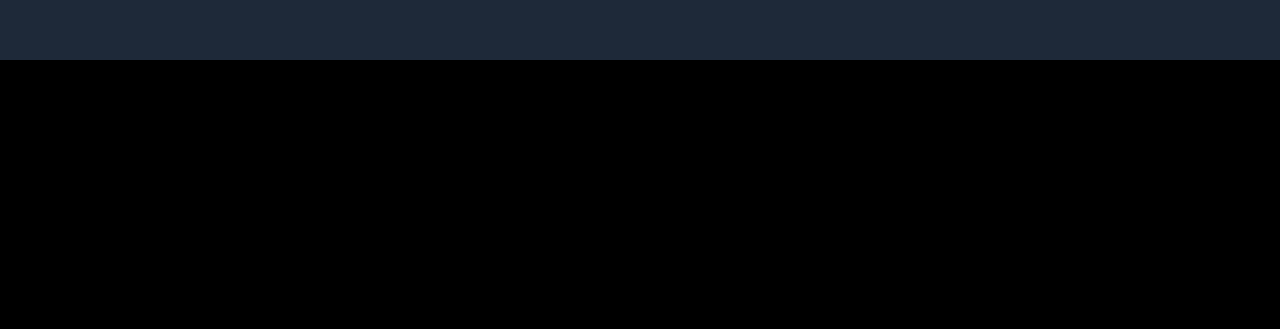
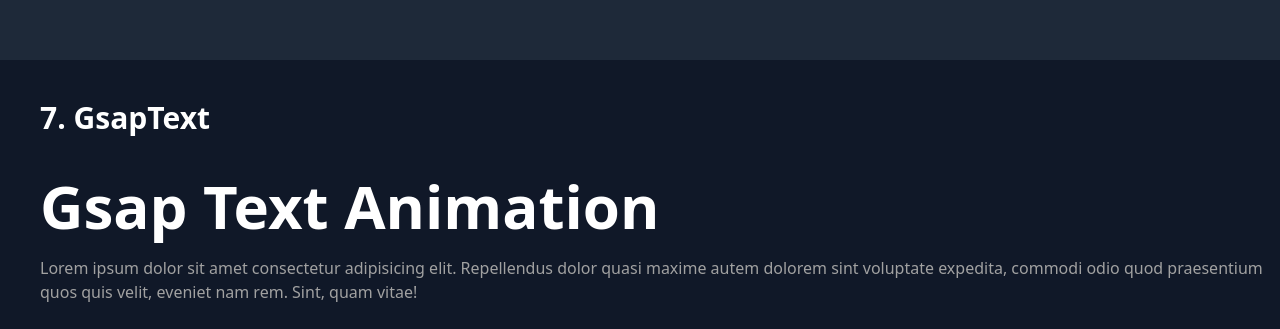
Before and after one commit to kaushalyabm5/GSAP-Project-Practice, a React app: page / in a window 1280 px wide. Shown: the part 2468-2797 px from the top of the page. Before the commit the page ends 2528 px from the top, so only its background shows below. Built offline with nearby package versions, Linux system fonts and the light colour scheme; the HTML template or start-up script is replaced by a standard one.

Commit message:
GsapText Animations

```diff
--- a/src/App.jsx
+++ b/src/App.jsx
@@ -5,6 +5,7 @@
 import GsapTimeLine from './components/GsapTimeLine'
 import GsapStagger from './components/GsapStagger'
 import GsapScrollTrigger from './components/GsapScrollTrigger'
+import GsapText from './components/GsapText'
 
 const App = () => {
   return (
@@ -15,6 +16,7 @@
       <GsapTimeLine />
       <GsapStagger />
       <GsapScrollTrigger />
+      <GsapText />
     </div>
   )
 }
--- /dev/null
+++ b/src/components/GsapText.jsx
@@ -0,0 +1,36 @@
+import { useGSAP } from '@gsap/react'
+import gsap from 'gsap'
+
+const GsapText = () => {
+
+    useGSAP(() => {
+        gsap.to('#text', {
+            ease: 'power1.inOut',
+            opacity: 1,
+            y: 0,
+        });
+
+        gsap.fromTo('.para', {
+            opacity: 0,
+            y: 20
+        }, {
+            opacity: 1,
+            y: 0,
+            delay: 1,
+            stagger: 0.1
+        })
+    })
+  return (
+    <div className='bg-gray-900 pt-10 pl-10 pb-40'>
+        <div>
+            <h1 className='text-white text-3xl font-bold'>7. GsapText</h1>
+
+            <h1 id='text' className='opacity-0 translate-y-10 mt-10 text-white font-bold text-6xl'>Gsap Text Animation</h1>
+
+            <p className='text-neutral-400 mt-5 para'>Lorem ipsum dolor sit amet consectetur adipisicing elit. Repellendus dolor quasi maxime autem dolorem sint voluptate expedita, commodi odio quod praesentium quos quis velit, eveniet nam rem. Sint, quam vitae!</p>
+        </div>
+    </div>
+  )
+}
+
+export default GsapText
```
